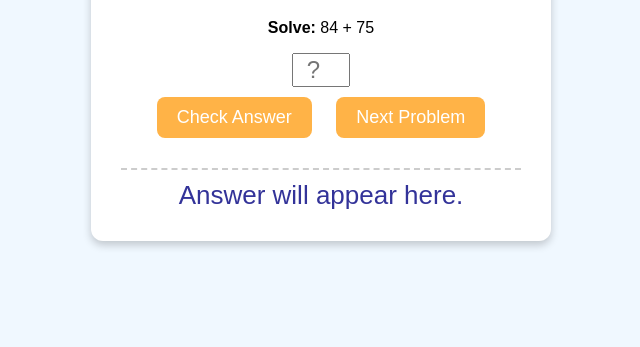
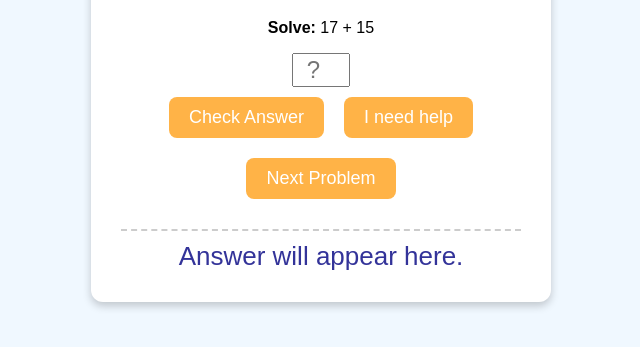
Before and after one commit to jimspi/addHelper, a plain HTML site: page index.html in a window 1280 px wide. Shown: the part 119-466 px from the top of the page, without its empty margins (319-959 px from the left). Drawn offline with Linux system fonts and the light colour scheme.

Commit message:
Add files via upload

```diff
--- a/index.html
+++ b/index.html
@@ -63,7 +63,7 @@
         <p><strong>Solve:</strong> <span id="problemText">?? + ??</span></p>
         <input type="number" id="userAnswer" class="number-input" placeholder="?" />
         <br>
-        <button class="button" onclick="checkAnswer()">Check Answer</button>
+        <button class="button" onclick="checkAnswer()">Check Answer</button><button class="button" onclick="showHelp()">I need help</button>
         <button class="button" onclick="generateProblem()">Next Problem</button>
         <div class="dots" id="dotVisual"></div>
         <div class="result" id="resultText">Answer will appear here.</div>
@@ -74,8 +74,8 @@
         let currentB = 0;
 
         function generateProblem() {
-            currentA = Math.floor(Math.random() * 100) + 1;
-            currentB = Math.floor(Math.random() * 100) + 1;
+            currentA = Math.floor(Math.random() * 20) + 1;
+            currentB = Math.floor(Math.random() * 20) + 1;
             document.getElementById('problemText').innerText = currentA + " + " + currentB;
             document.getElementById('userAnswer').value = '';
             document.getElementById('resultText').innerText = 'Answer will appear here.';
```
